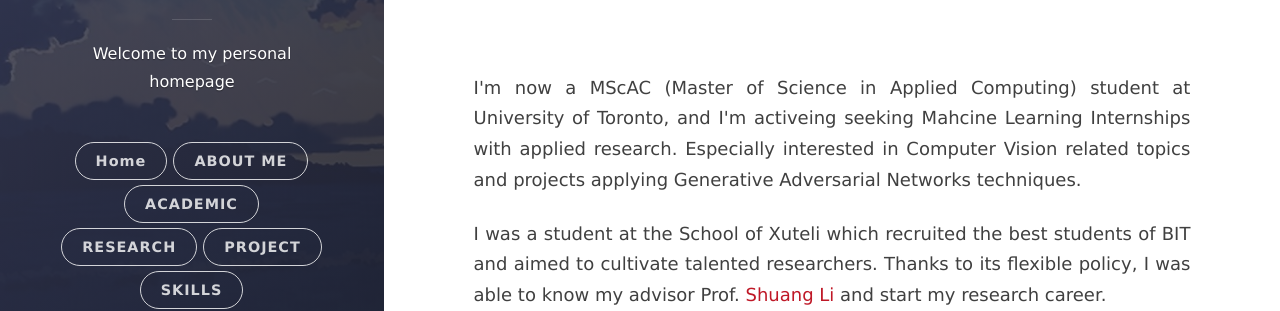
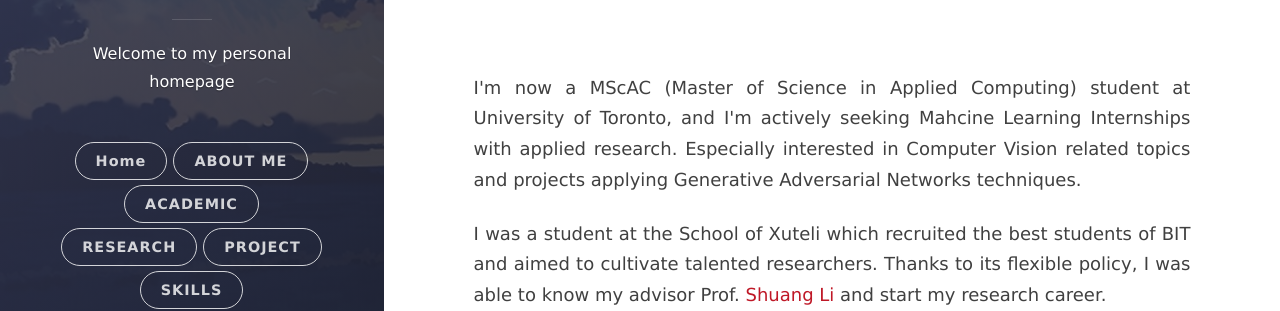
Before and after one commit to yinkejia/yinkejia.github.io, a Jekyll site: the page built from _posts/2022-08-31-ABOUT-ME.markdown, in a window 1280 px wide and 926 px high. Shown: the part 427-738 px from the top of the window. Built offline with Jekyll 4.4.1, drawn with Linux system fonts in a browser that asks for light colours; nearby versions of some CDN libraries.

Commit message:
Update 2022-08-31-ABOUT-ME.markdown

```diff
--- a/_posts/2022-08-31-ABOUT-ME.markdown
+++ b/_posts/2022-08-31-ABOUT-ME.markdown
@@ -12,7 +12,7 @@ date: 2022-08-31 15:32:24.000000000 +09:00
 
 <br><br>
 <font size="4">
-<p>I'm now a MScAC (Master of Science in Applied Computing) student at University of Toronto, and I'm activeing seeking Mahcine Learning Internships with applied research. Especially interested in Computer Vision related topics and projects applying Generative Adversarial Networks techniques. </p>
+<p>I'm now a MScAC (Master of Science in Applied Computing) student at University of Toronto, and I'm actively seeking Mahcine Learning Internships with applied research. Especially interested in Computer Vision related topics and projects applying Generative Adversarial Networks techniques. </p>
 <p>I was a student at the School of Xuteli which recruited the best students of BIT and aimed to cultivate talented researchers. Thanks to its flexible policy, I was able to know my advisor Prof. <a href="http://shuangli.xyz/" target="_blank">Shuang Li</a> and start my research career.</p>
 <p>As for my personality, I am a hardworking and conscientious student and can always finish my work with good quality before the deadline. Also, I  am a quick learner, and I'm always willing to learn new knowledge by myself.</p>
 </font>
```
